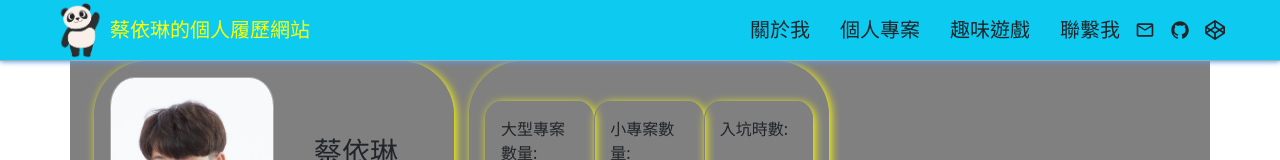
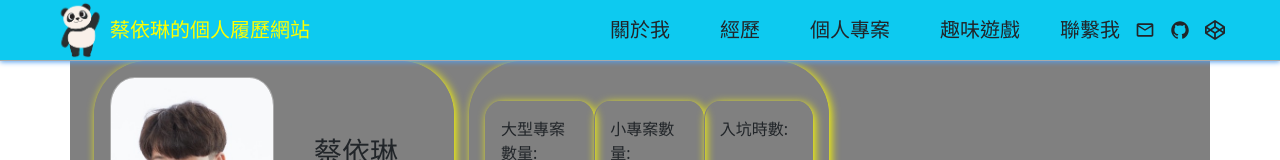
Before and after one commit to JOLIN-TSAI/JL-Resume, a React (Vite) app: page / in a window 1280 px wide. Shown: the top 160 px of the page. Built offline with nearby package versions, Linux system fonts and the light colour scheme.

Commit message:
feat:增加點擊導航列項目scroll到特定位置

```diff
--- a/src/components/header/header.module.scss
+++ b/src/components/header/header.module.scss
@@ -35,12 +35,12 @@
 			padding: 0;
 			gap: 30px;
 
-			.navLink {
-				text-decoration: none;
-				color: inherit;
-
+			.point {
+				padding: 10px;
+				cursor: pointer;
+				border-radius: 15px;
 				&:hover {
-					color: #007bff;
+					background-color: #56a0ef;
 				}
 			}
 		}
--- a/src/components/header/index.tsx
+++ b/src/components/header/index.tsx
@@ -1,14 +1,22 @@
-import React from "react";
-import { Link } from "react-router-dom";
+// import React from "react";
+// import { Link } from "react-router-dom";
+import { RefObject } from "react";
 import Sty from "@/components/header/header.module.scss";
 import { IoLogoGithub } from "react-icons/io";
 import { FaCodepen } from "react-icons/fa";
 import { MdOutlineEmail } from "react-icons/md";
 
+interface HeaderProps {
+	scroll: (ref: RefObject<HTMLElement>) => void;
+	sectionRefs: RefObject<HTMLElement>[];
+}
+
+export default function Index({ scroll, sectionRefs }: HeaderProps) {
 	const navItems = [
-	{ text: "關於我", link: "/about" },
-	{ text: "個人專案", link: "/projects" },
-	{ text: "趣味遊戲", link: "/games" },
+		{ text: "關於我", ref: sectionRefs[0] },
+		{ text: "經歷", ref: sectionRefs[1] },
+		{ text: "個人專案", ref: sectionRefs[2] },
+		{ text: "趣味遊戲", ref: sectionRefs[3] },
 	];
 
 	const contactIcons = [
@@ -16,8 +24,6 @@ const contactIcons = [
 		{ icon: <IoLogoGithub />, link: "https://github.com/JOLIN-TSAI" },
 		{ icon: <FaCodepen />, link: "https://codepen.io/JOLIN-TSAI-the-bold" },
 	];
-
-export default function Index() {
 	return (
 		<header className={`${Sty.headerAll} bg-info`}>
 			<div className="d-flex">
@@ -31,10 +37,11 @@ export default function Index() {
 			<nav className={Sty.nav}>
 				<ul className={Sty.navItems}>
 					{navItems.map((item, index) => (
-						<li key={index}>
-							<Link to={item.link} className={Sty.navLink}>
+						<li
+							key={index}
+							onClick={() => scroll(item.ref)}
+							className={Sty.point}>
 							{item.text}
-							</Link>
 						</li>
 					))}
 					<li className={Sty.contactItem}>
--- a/src/pages/index.tsx
+++ b/src/pages/index.tsx
@@ -1,3 +1,4 @@
+import { RefObject, useRef } from "react";
 import Header from "@/components/header";
 import InformationName from "@/components/information/informationName";
 import InformationProjectsItem from "@/components/information/informationProjectsItem";
@@ -9,24 +10,45 @@ import Games from "@/components/games";
 import Sty from "@/styles/index.module.scss";
 
 const HomePage = () => {
+	const sectionRefs = [
+		useRef<HTMLElement>(null),
+		useRef<HTMLElement>(null),
+		useRef<HTMLElement>(null),
+		useRef<HTMLElement>(null),
+	];
+
+	const scrollToSection = (ref: RefObject<HTMLElement>) => {
+		if (ref.current) {
+			ref.current.scrollIntoView({ behavior: "smooth" });
+		}
+	};
+
 	return (
 		<>
-			<Header />
+			<Header scroll={scrollToSection} sectionRefs={sectionRefs} />
 			<div className={`${Sty.all} container`}>
-				<div className={`${Sty.frontPage} container`}>
+				<section
+					className={`${Sty.frontPage} container`}
+					ref={sectionRefs[0]}>
 					<InformationName />
 					<InformationProjectsItem />
 					<InformationExperience />
 					<InformationAddress />
-				</div>
+				</section>
 				<hr />
-				<ExperienceTimeline />
+				<section ref={sectionRefs[1]}>
+					<ExperienceTimeline />
+				</section>
+
 				<hr />
-				<Project />
+				<section ref={sectionRefs[2]}>
+					<Project />
+				</section>
+
 				<hr />
-				<Games />
-				<hr />
-				<hr />
+				<section ref={sectionRefs[3]}>
+					<Games />
+				</section>
 			</div>
 		</>
 	);
```
Lines whose indentation alone changed are shown as unchanged.
